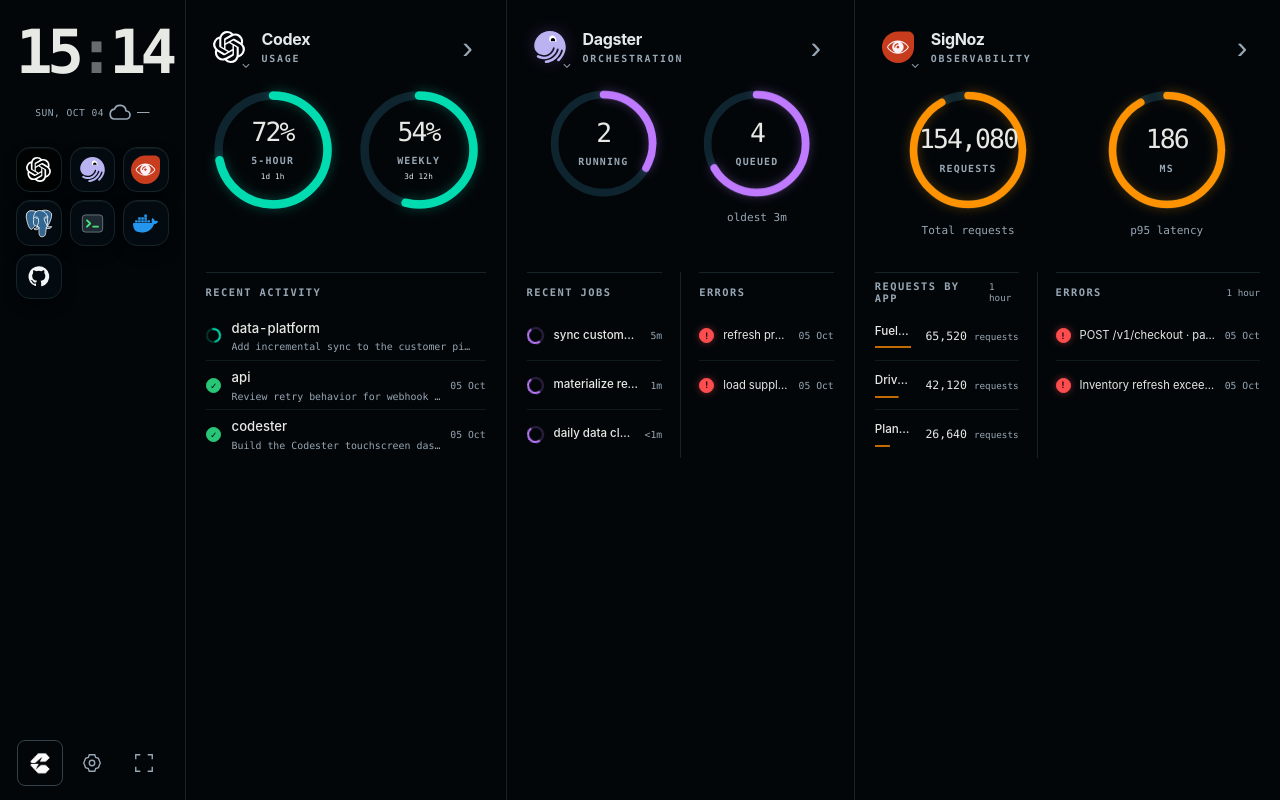
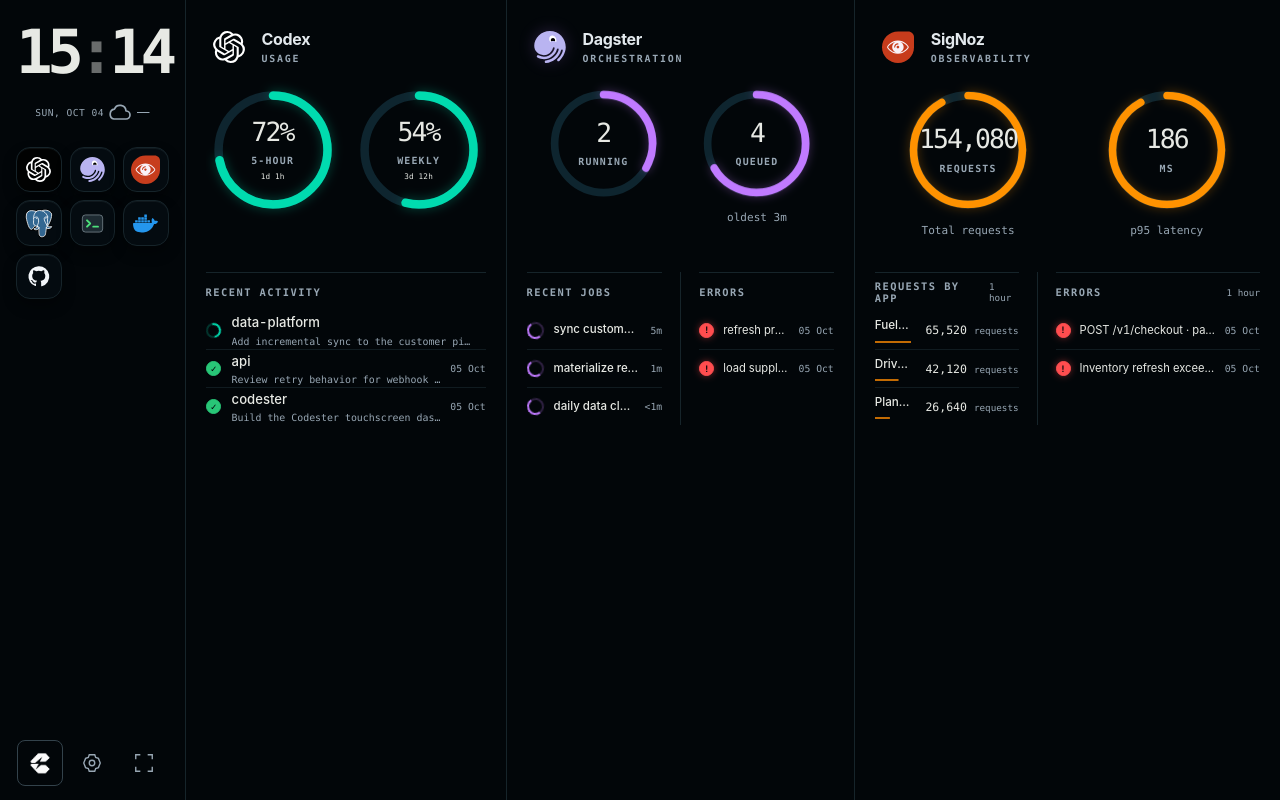
Before and after one commit to Taskerrr/Codester, a Flask app: page / in a window 1280 px wide. Run offline with Flask 3, Linux system fonts and the light colour scheme; data comes from the database, SQL or seed files in the repository; data that the repository does not hold is empty; some libraries are stand-ins or nearby versions.

Commit message:
feat(dashboard): update layout and functionality for dashboard components

```diff
--- a/codester/static/dashboard.js
+++ b/codester/static/dashboard.js
@@ -105,7 +105,7 @@ function codex(data) {
     const reset = window.resets ? duration(window.resets - Date.now() / 1000) : '—';
     return ring({value: remaining === null ? null : `${Math.round(remaining)}%`, label, insideDetail: reset, progress: remaining});
   }).join('');
-  const tasks = data.tasks.slice(0, 3).map(task => `<div class="recent-row codex-task ${task.inferred_active ? 'active' : ''}">
+  const tasks = data.tasks.slice(0, 6).map(task => `<div class="recent-row codex-task ${task.inferred_active ? 'active' : ''}">
     <span class="codex-task-marker">${task.inferred_active ? spinner('Active Codex turn') : ['limited', 'error'].includes(task.activity_state) ? `<span class="state-mark stopped" aria-label="${e(task.status)}">!</span>` : task.activity_state === 'stopped' ? '<span class="state-mark stopped" aria-label="Stopped">–</span>' : '<span class="state-mark success" aria-label="Idle">✓</span>'}</span>
     <div><strong title="${e(task.project)}">${e(task.project)}</strong><small title="${e(task.title)}">${e(task.title)}</small>${['limited', 'error'].includes(task.activity_state) ? `<small class="task-failure">${e(task.status)}</small>` : ''}</div>
     ${task.inferred_active ? '' : `<time title="${ago(task.timestamp)}">${compactTime(task.timestamp)}</time>`}
@@ -119,7 +119,7 @@ function dagster(data) {
   const running = number(data.running);
   const queued = number(data.queued);
   const total = running + queued;
-  const jobs = data.jobs.slice(0, 3).map(job => `<button type="button" class="compact-row dagster-job" data-service="dagster" data-id="${e(job.id)}" aria-label="View run: ${e(jobLabel(job.title))}">
+  const jobs = data.jobs.slice(0, 6).map(job => `<button type="button" class="compact-row dagster-job" data-service="dagster" data-id="${e(job.id)}" aria-label="View run: ${e(jobLabel(job.title))}">
     ${dagsterState(job.status)}
     <strong title="${e(job.title)}">${e(jobLabel(job.title))}</strong>
     <time>${job.status === 'QUEUED' ? 'queued' : duration(job.duration)}</time>
--- a/codester/static/deck.css
+++ b/codester/static/deck.css
@@ -1,6 +1,6 @@
 :root {
   --overview-summary-height:232px;
-  --overview-row-height:62px;
+  --overview-row-height:42px;
   --codex: oklch(78% .18 174);
   --dagster: oklch(72% .22 302);
   --signoz: oklch(78% .19 58);
@@ -24,13 +24,13 @@
 
 .clock-rail { display:flex; flex-direction:column; align-items:center; min-width:0; padding:28px 26px 20px; border-right:1px solid var(--deck-line); }
 .rail-top { width:100%; display:flex; align-items:center; justify-content:space-between; gap:6px; position:relative; z-index:8; }
-.rail-emblem { width:112px; height:112px; margin:20px 0 24px; display:grid; place-items:center; border-radius:22px; background:oklch(25% .008 250); box-shadow:inset 0 1px 0 oklch(55% .01 250 / .2),0 16px 36px #0007; position:relative; }
+.rail-emblem { width:112px; height:112px; margin:auto 0 24px; display:grid; place-items:center; border-radius:22px; background:oklch(25% .008 250); box-shadow:inset 0 1px 0 oklch(55% .01 250 / .2),0 16px 36px #0007; position:relative; }
 .rail-emblem img { width:72px; height:72px; }
 .rail-clock { text-align:center; }
 #clock { display:block; color:var(--text); font:620 3.6rem/1 ui-monospace,SFMono-Regular,Consolas,monospace; letter-spacing:-.09em; }
 .clock-colon { opacity:.45; }
 #date { display:block; margin-top:15px; color:var(--deck-muted); font:550 .78rem ui-monospace,SFMono-Regular,Consolas,monospace; letter-spacing:.14em; text-transform:uppercase; }
-.deck-buttons { width:100%; display:grid; grid-template-columns:repeat(4,minmax(0,64px)); justify-content:space-between; gap:10px; margin-top:30px; }
+.deck-buttons { width:100%; display:grid; grid-template-columns:repeat(4,minmax(0,64px)); justify-content:space-between; gap:10px; margin:30px 0 auto; }
 .deck-button { aspect-ratio:1; min-width:0; display:grid; place-items:center; padding:0; border:1px solid var(--deck-line); border-radius:14px; background:var(--deck-surface); color:var(--deck-muted); box-shadow:inset 0 1px 0 oklch(55% .02 240 / .12),0 7px 14px #0005; cursor:default; }
 .deck-button img,.deck-button svg { width:31px; height:31px; object-fit:contain; }
 .deck-button.codex { color:white; background:oklch(8% .005 240); border-color:var(--deck-line); }
@@ -97,8 +97,6 @@
 .channel-identity > div > span { display:block; margin-top:5px; color:var(--deck-muted); font:600 .62rem ui-monospace,SFMono-Regular,Consolas,monospace; letter-spacing:.18em; }
 .channel-title { display:flex; align-items:center; gap:8px; }
 .channel-status { margin-left:auto; color:var(--danger); font:600 .58rem ui-monospace,SFMono-Regular,Consolas,monospace; text-transform:uppercase; }
-.channel-arrow { margin-left:auto; width:44px; height:44px; display:grid; place-items:center; flex-shrink:0; color:var(--deck-muted); font:300 2rem/1 sans-serif; border-radius:8px; }
-.channel-arrow:hover { background:color-mix(in oklch,var(--deck-muted),transparent 92%); }
 .refresh-countdown { display:flex; align-items:center; gap:3px; flex-shrink:0; color:var(--deck-muted); font:400 .55rem ui-monospace,SFMono-Regular,Consolas,monospace; font-variant-numeric:tabular-nums; }
 .refresh-countdown[hidden] { display:none; }
 .refresh-countdown svg { width:12px; height:12px; fill:none; stroke-width:2; transform:rotate(-90deg); }
@@ -258,7 +256,7 @@
 .deck-detail pre { padding:24px; background:var(--deck-surface); border:1px solid var(--deck-line); border-radius:8px; white-space:pre-wrap; overflow-wrap:anywhere; font:400 .9rem/1.8 ui-monospace,SFMono-Regular,Consolas,monospace; }
 
 @media (min-width:2100px) {
-  :root { font-size:18px; --overview-summary-height:250px; }
+  :root { font-size:18px; --overview-summary-height:250px; --overview-row-height:42px; }
   .channel { padding:30px 34px 0; }
   .clock-rail { padding:32px 30px 22px; }
   .rail-emblem { width:124px; height:124px; }
@@ -267,18 +265,17 @@
   .hero-rings,.dagster-hero { height:250px; min-height:250px; }
   .ring-visual { width:min(10vw,184px); }
   .dagster-hero .ring-visual { width:min(9vw,174px); }
-  .recent-row,.compact-row,.deck-error,.app-row,.home-log-row,.home-log-skeleton { min-height:62px; }
+  .recent-row,.compact-row,.deck-error,.app-row,.home-log-row,.home-log-skeleton { min-height:42px; }
 }
 
 @media (max-width:1800px) and (min-width:851px) {
-  :root { --overview-summary-height:198px; --overview-row-height:49px; }
+  :root { --overview-summary-height:198px; --overview-row-height:38px; }
   .channel { padding:20px 20px 0; }
   .clock-rail { padding:22px 16px 14px; }
   .channel-header { min-height:54px; gap:8px; }
   .channel-identity { gap:10px; }
   .channel-identity img, .channel.postgres .channel-identity img { width:32px; height:32px; }
   .channel-identity h2 { font-size:1rem; }
-  .channel-arrow { width:36px; }
   .hero-rings,.dagster-hero { height:198px; min-height:198px; }
   .github-hero { height:198px; min-height:198px; }
   .contribution-wrap { --contribution-size:clamp(9px,1vw,14px); }
@@ -296,7 +293,7 @@
   .postgres-mark { width:32px; height:32px; }
   .deck-button.database .postgres-mark img { width:29px; height:29px; }
   .mini-heading { min-height:39px; }
-  .recent-row,.compact-row,.deck-error,.app-row,.home-log-row,.home-log-skeleton { min-height:49px; }
+  .recent-row,.compact-row,.deck-error,.app-row,.home-log-row,.home-log-skeleton { min-height:38px; }
   .repo-row { min-height:49px; grid-template-columns:minmax(0,1fr) 58px 24px 40px auto; gap:6px; }
   .repo-spark { width:58px; height:28px; }
   .repo-actions { gap:3px; }
@@ -326,6 +323,7 @@
   .dashboard-page .deck { height:auto; min-height:100dvh; }
   .deck-layout { display:block; overflow:visible; }
   .clock-rail { min-height:310px; display:grid; grid-template-columns:1fr 1fr; gap:18px; padding:24px; border:0; border-bottom:1px solid var(--deck-line); }
+  .rail-emblem { margin:0 auto; }
   .rail-top { grid-column:1/-1; }
   .tunnel-tooltip { left:0; right:auto; max-width:min(260px,calc(100vw - 32px)); }
   .rail-emblem { width:86px; height:86px; margin:0 auto; }
--- a/codester/static/workspaces.css
+++ b/codester/static/workspaces.css
@@ -7,11 +7,9 @@
 #workspace-home small { position:absolute; bottom:7px; font:600 .65rem system-ui; color:var(--deck-muted); }
 #workspace-home[aria-pressed=true] { border-color:var(--deck-faint); }
 .panel-picker-trigger { position:relative; display:grid; place-items:center; flex-shrink:0; min-width:44px; min-height:44px; padding:6px; border:1px solid transparent; border-radius:8px; color:inherit; background:transparent; cursor:pointer; }
-.panel-picker-trigger::after { content:'⌄'; position:absolute; bottom:-4px; right:0; font-size:12px; color:var(--deck-muted); }
 .panel-picker-trigger:hover, .panel-picker-trigger[aria-expanded=true] { background:var(--deck-surface); border-color:var(--deck-line); }
 .focused-workspace .panel-picker-trigger { pointer-events:none; }
 .focused-workspace .panel-picker-trigger:disabled { opacity:1; cursor:default; }
-.focused-workspace .panel-picker-trigger::after { display:none; }
 .focused-workspace .channel-content { max-width:none; }
 .panel-picker { position:fixed; z-index:30; width:min(320px,calc(100vw - 16px)); max-height:calc(100dvh - 16px); overflow:auto; padding:14px; border:1px solid var(--deck-faint); border-radius:12px; background:var(--deck-surface); box-shadow:0 16px 48px oklch(8% .015 231 / .7); }
 .panel-picker > strong { display:block; margin:0 0 10px; font-size:.85rem; }
--- a/codester/templates/dashboard.html
+++ b/codester/templates/dashboard.html
@@ -62,7 +62,6 @@
           </div><span>{{ subtitle }}</span></div>
         </div>
         <span id="{{ name }}-status" class="channel-status" role="status"></span>
-        <a class="channel-arrow" href="{{ route }}" aria-label="Open {{ label }}">›</a>
       </header>
       <div id="{{ name }}-message" class="channel-message" role="status"></div>
       <div id="{{ name }}-content" class="channel-content"><span class="loading-ring" role="status" aria-label="Loading {{ label }}"></span></div>
```
Also changed, not shown: DESIGN.md (+2 -2 lines), IDEAS.md (+2 -0 lines).
